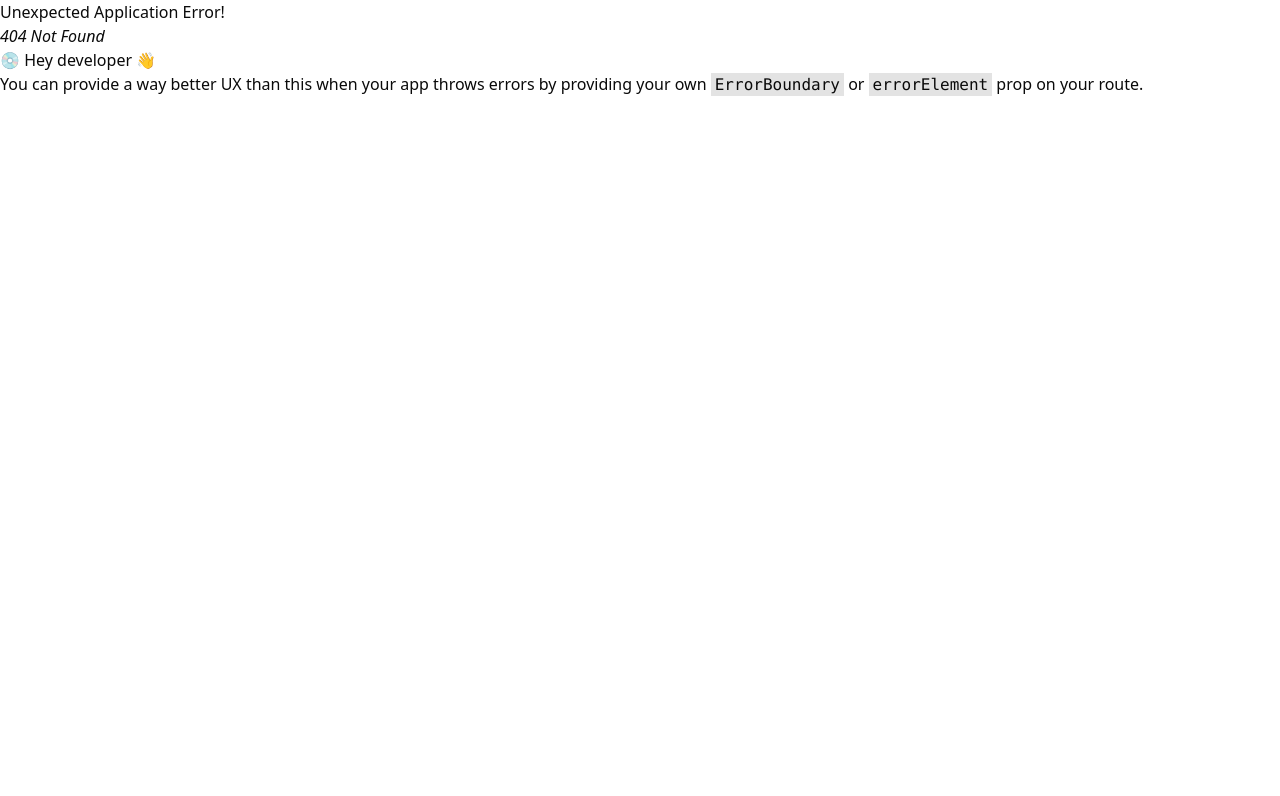
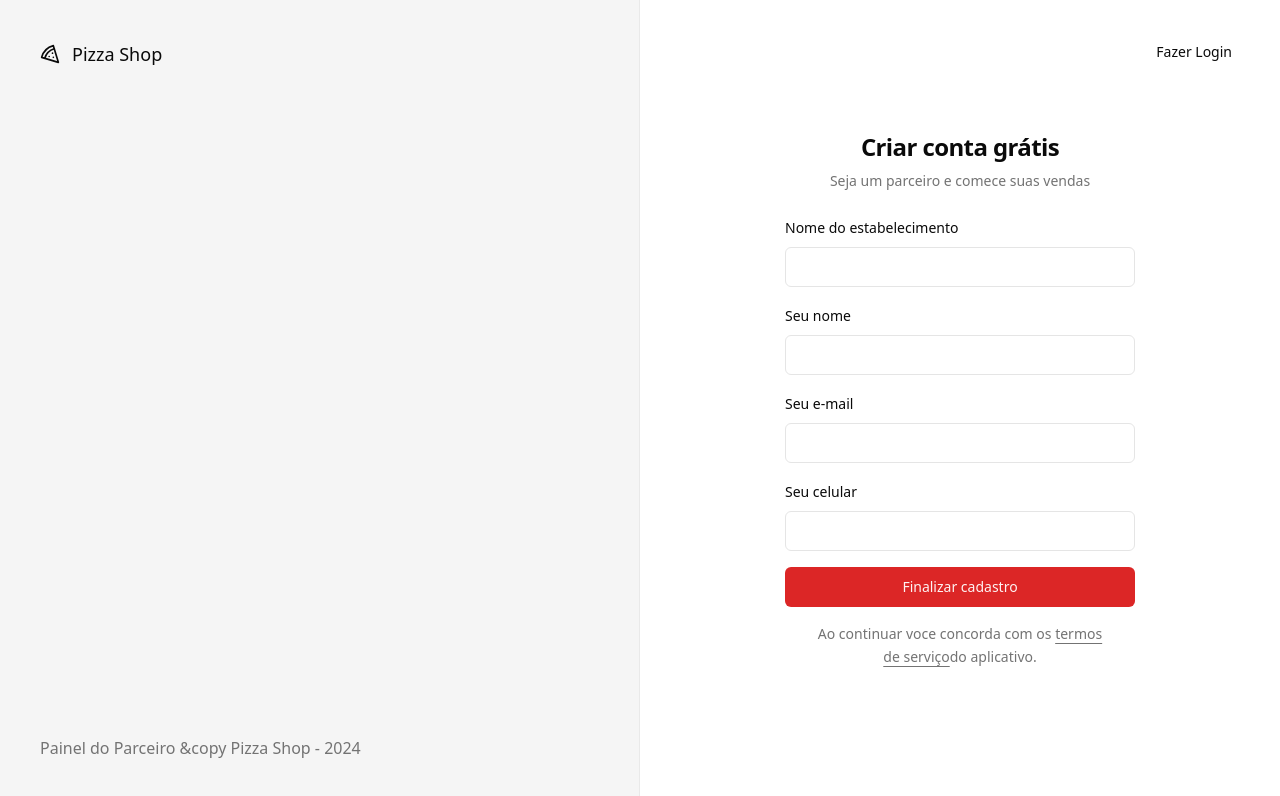
Before and after one commit to gabrielcomputacao/React-Pizza-Shop, a React (Vite) app in the folder pizza-shop/: page /sign-up in a window 1280 px wide. Before the commit this address had no page. Shown: the top 796 px of the page. Built offline with nearby package versions, Linux system fonts and the light colour scheme.

Commit message:
feat: creating sign-up page

```diff
--- a/pizza-shop/src/pages/_layouts/auth.tsx
+++ b/pizza-shop/src/pages/_layouts/auth.tsx
@@ -15,7 +15,7 @@ export function AuthLayout() {
         </footer>
       </div>
 
-      <div className="flex flex-col justify-center items-center">
+      <div className="flex flex-col justify-center items-center relative">
         {/* Outlet mostra onde o componente de fora vai ficar dentro do layout */}
         <Outlet />
       </div>
--- a/pizza-shop/src/pages/auth/sign-in.tsx
+++ b/pizza-shop/src/pages/auth/sign-in.tsx
@@ -3,6 +3,7 @@ import { Input } from "@/components/ui/input";
 import { Label } from "@/components/ui/label";
 import { Helmet } from "react-helmet-async";
 import { useForm } from "react-hook-form";
+import { Link } from "react-router-dom";
 import { toast } from "sonner";
 import { z } from "zod";
 
@@ -34,6 +35,12 @@ export function SignIn() {
     <>
       <Helmet title="Login" />
       <div className="p-8 ">
+        {/* funciona como uma ancora mas sem fazer o reload total da pagina */}
+        <Button variant={"ghost"} className="absolute right-8 top-8">
+          <Link to="/sign-up" className="">
+            Novo Estabelecimento
+          </Link>
+        </Button>
         <div className="w-[350px] flex flex-col justify-center gap-6">
           <div className="flex flex-col gap-2 text-center">
             <h1 className="text-2xl font-semibold tracking-tight">
--- /dev/null
+++ b/pizza-shop/src/pages/auth/sign-up.tsx
@@ -0,0 +1,116 @@
+import { Button } from "@/components/ui/button";
+import { Input } from "@/components/ui/input";
+import { Label } from "@/components/ui/label";
+import { Helmet } from "react-helmet-async";
+import { useForm } from "react-hook-form";
+import { Link, useNavigate } from "react-router-dom";
+import { toast } from "sonner";
+import { z } from "zod";
+
+const signUpForm = z.object({
+  restaurantName: z.string(),
+  managerName: z.string(),
+  phone: z.string(),
+  email: z.string().email(),
+});
+
+// todo => o infer transforma a tipagem do zod em tipagem que se enquadra no typescript
+type SignUpForm = z.infer<typeof signUpForm>;
+
+export function SignUp() {
+  //  toda vez que for preciso redirecionar um usuario atraves de redirecionamento (exemplo: apos finalizar um form e nao pelo clique no botão) usar o useNavigate
+  //   sempre que nao for um link/ancora usar o useNavigate
+  const navigate = useNavigate();
+
+  const {
+    register,
+    handleSubmit,
+    formState: { isSubmitting },
+  } = useForm<SignUpForm>();
+
+  async function handleSignUp(data: SignUpForm) {
+    try {
+      console.log(data);
+      // magic link = quando é enviado um link no email da pessoa e quando ela clica ela está autenticada
+      toast.success("Restaurante cadastrado com sucesso!", {
+        action: {
+          label: "Login",
+          onClick: () => navigate("/sign-in"),
+        },
+      });
+    } catch (error) {
+      toast.error("Erro ao cadastrar restaurante");
+    }
+  }
+
+  return (
+    <>
+      <Helmet title="Cadastro" />
+      <div className="p-8 ">
+        <Button variant={"ghost"} className="absolute right-8 top-8">
+          <Link to="/sign-in" className="">
+            Fazer Login
+          </Link>
+        </Button>
+
+        <div className="w-[350px] flex flex-col justify-center gap-6">
+          <div className="flex flex-col gap-2 text-center">
+            <h1 className="text-2xl font-semibold tracking-tight">
+              Criar conta grátis
+            </h1>
+            <p className="text-sm text-muted-foreground">
+              Seja um parceiro e comece suas vendas
+            </p>
+          </div>
+
+          {/* uma função recendo a outra é até um pattern que se chama HOF, uma função de maior valor recebe outra,
+            handle submit chama a função que foi criada
+
+          */}
+          <form
+            action=""
+            className="space-y-4"
+            onSubmit={handleSubmit(handleSignUp)}
+          >
+            <div className="space-y-2">
+              <Label htmlFor="restaurantName">Nome do estabelecimento</Label>
+              <Input
+                id="restaurantName"
+                type="text"
+                {...register("restaurantName")}
+              />
+            </div>
+            <div className="space-y-2">
+              <Label htmlFor="managerName">Seu nome</Label>
+              <Input
+                id="managerName"
+                type="text"
+                {...register("managerName")}
+              />
+            </div>
+            <div className="space-y-2">
+              <Label htmlFor="email">Seu e-mail</Label>
+              <Input id="email" type="email" {...register("email")} />
+            </div>
+            <div className="space-y-2">
+              <Label htmlFor="phone">Seu celular</Label>
+              <Input id="phone" type="tel" {...register("phone")} />
+            </div>
+
+            <Button disabled={isSubmitting} className="w-full" type="submit">
+              Finalizar cadastro
+            </Button>
+
+            <p className="px-6 text-center text-sm leading-relaxed text-muted-foreground">
+              Ao continuar voce concorda com os{" "}
+              <a className="underline underline-offset-4" href="#">
+                termos de serviço
+              </a>
+              do aplicativo.
+            </p>
+          </form>
+        </div>
+      </div>
+    </>
+  );
+}
--- a/pizza-shop/src/routes.tsx
+++ b/pizza-shop/src/routes.tsx
@@ -3,6 +3,7 @@ import { Dashboard } from "./pages/app/dashboard";
 import { SignIn } from "./pages/auth/sign-in";
 import { AppLayout } from "./pages/_layouts/app";
 import { AuthLayout } from "./pages/_layouts/auth";
+import { SignUp } from "./pages/auth/sign-up";
 
 /*
     Cada objeto dentro do array é uma rota da aplicação
@@ -29,6 +30,10 @@ export const router = createBrowserRouter([
         path: "/sign-in",
         element: <SignIn />,
       },
+      {
+        path: "/sign-up",
+        element: <SignUp />,
+      },
     ],
   },
 ]);
```
